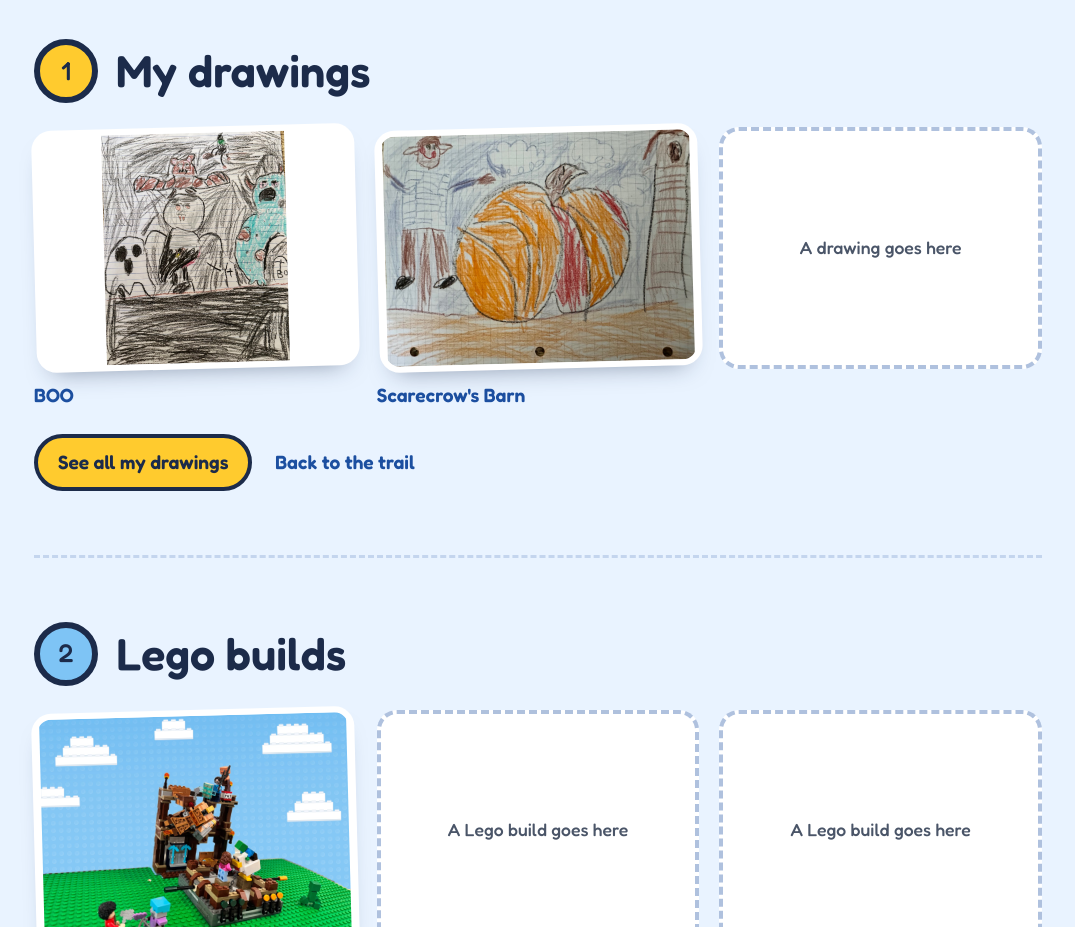
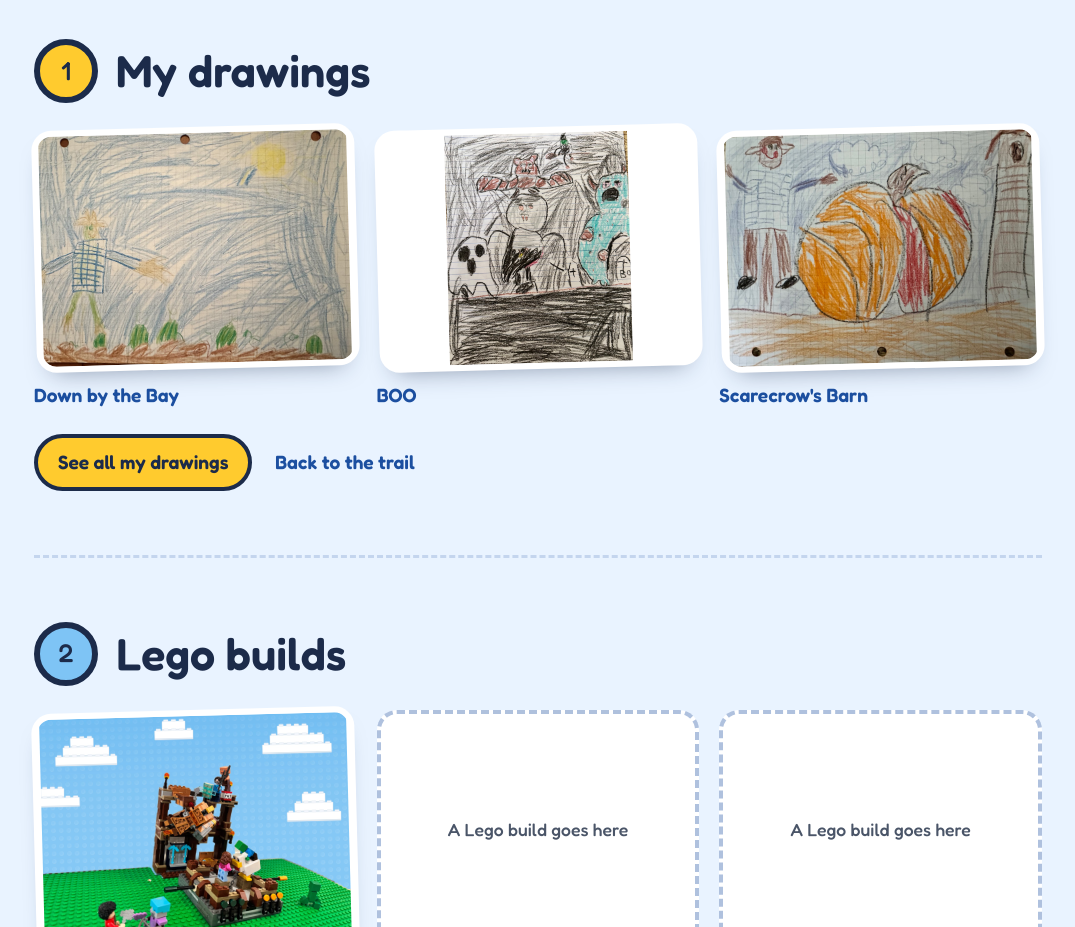
Before and after one commit to kling-family/teddykling.com, a plain HTML site: page index.html in a window 1280 px wide. Shown: the part 1160-2087 px from the top of the page, without its empty margins (102-1177 px from the left). Drawn offline with Linux system fonts and the light colour scheme.

Commit message:
Add Teddy's drawing: Down by the Bay
Co-Authored-By: Claude Opus 5.5 <noreply@anthropic.com>
Claude-Session: https://claude.ai/code/session_01Y5w9XMadopYnvPZFi2gKMz

```diff
--- a/index.html
+++ b/index.html
@@ -133,9 +133,9 @@
     <section class="stop-section" id="drawings" aria-labelledby="h-drawings">
       <div class="sec-head"><span class="pin" style="background:var(--yellow)" aria-hidden="true">1</span><h2 id="h-drawings">My drawings</h2></div>
       <div class="grid">
+        <figure class="art"><img src="drawings/drawing-3.jpg" width="1600" height="1194" alt="Down by the Bay, Teddy's crayon drawing of a person in a plaid shirt and straw hat next to a row of watermelons, under a big blue sky with a yellow sun"><figcaption>Down by the Bay</figcaption></figure>
         <figure class="art"><img src="drawings/drawing-2.jpg" width="1273" height="1600" alt="BOO, Teddy's crayon drawing of a spooky Halloween night with a vampire, a bat, a ghost, a big blue monster, and a gravestone that says Boo"><figcaption>BOO</figcaption></figure>
         <figure class="art"><img src="drawings/drawing-1.jpg" width="1600" height="1200" alt="Scarecrow's Barn, Teddy's crayon drawing of a scarecrow next to a giant orange pumpkin and a barn, with clouds in a blue sky"><figcaption>Scarecrow's Barn</figcaption></figure>
-        <div class="frame">A drawing goes here</div>
       </div>
       <a class="see-all" href="drawings/">See all my drawings</a>
       <a class="back" href="#trail">Back to the trail</a>
```
Also changed, not shown: drawings/index.html (+1 -0 lines), drawings/drawing-3.jpg (added).
